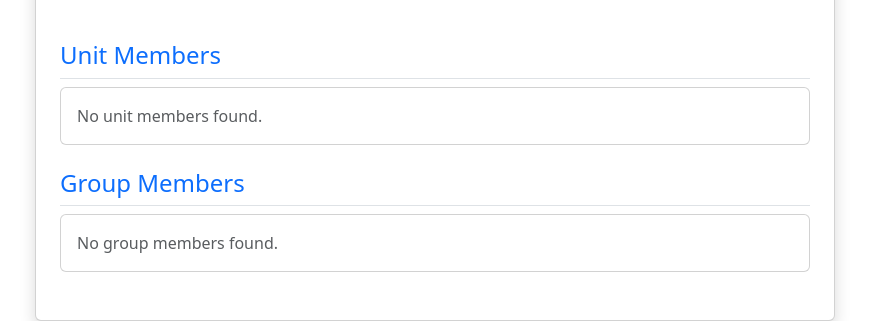
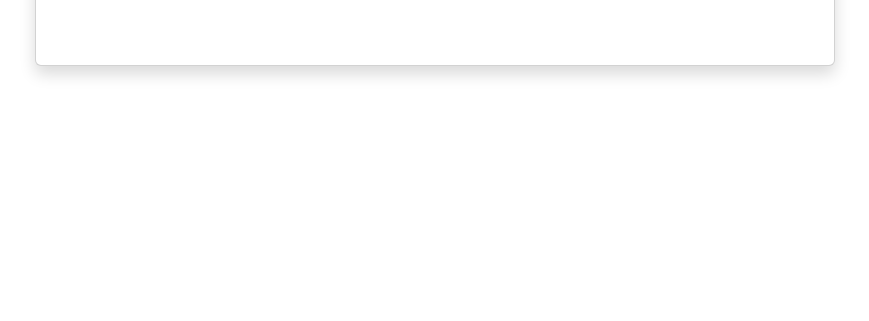
Before and after one commit to MrOsito/STAP, a Flask app: template templates/dashboard.html in a window 1280 px wide. Shown: the part 614-935 px from the top of the page, without its empty margins (205-1074 px from the left). After the commit the page ends 691 px from the top, so only its background shows below. Run offline with Flask 3, Linux system fonts and the light colour scheme; the template is opened without the code that fills it, so the values that code supplies are empty; some libraries are stand-ins or nearby versions.

Commit message:
Cleaned up dashboard.html to get rid of member lists and refactored calendar.choices.js to resolve bug

```diff
--- a/templates/dashboard.html
+++ b/templates/dashboard.html
@@ -58,44 +58,6 @@
         </div>
       </div>
     </div>
-
-    <div class="mb-4">
-      <h4 class="text-primary border-bottom pb-2">Unit Members</h4>
-      <div class="card">
-        <div class="card-body">
-          <div class="row">
-            {% for member in unit_members %}
-              <div class="col-md-6 mb-2">
-                <strong>{{ member.first_name }} {{ member.last_name }}</strong><br>
-                <small class="text-muted">ID: {{ member.id }}</small>
-              </div>
-            {% else %}
-              <div class="col-12 text-muted">No unit members found.</div>
-            {% endfor %}
-          </div>
-        </div>
-      </div>
-    </div>
-
-    <div class="mb-4">
-      <h4 class="text-primary border-bottom pb-2">Group Members</h4>
-      <div class="card">
-        <div class="card-body">
-          <div class="row">
-            {% for member in group_members %}
-              <div class="col-md-6 mb-2">
-                <strong>{{ member.first_name }} {{ member.last_name }}</strong><br>
-                <small class="text-muted">ID: {{ member.id }}</small>
-              </div>
-            {% else %}
-              <div class="col-12 text-muted">No group members found.</div>
-            {% endfor %}
-          </div>
-        </div>
-      </div>
-    </div>
-
-
   </div>
 </div>
 {% endblock %}
```
Also changed, not shown: static/calendar.choices.js (+36 -32 lines).
